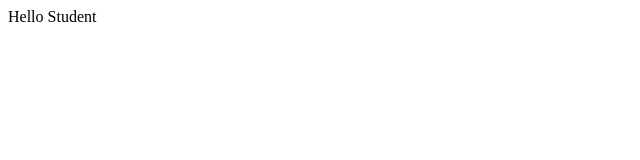
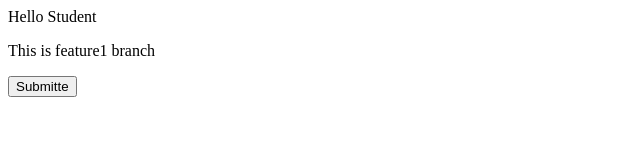
Before and after one commit to mushtaque-ahmed512/Student_Management-_System, a plain HTML site: page index.html in a window 1280 px wide. Shown: the whole page, without its empty margins (0-640 px from the left). Drawn offline with Linux system fonts and the light colour scheme.

Commit message:
Modify index.html file

```diff
--- a/index.html
+++ b/index.html
@@ -1 +1,3 @@
 <p>Hello Student</p>
+<p> This is feature1 branch</p>
+<button>Submitte</button>
```
